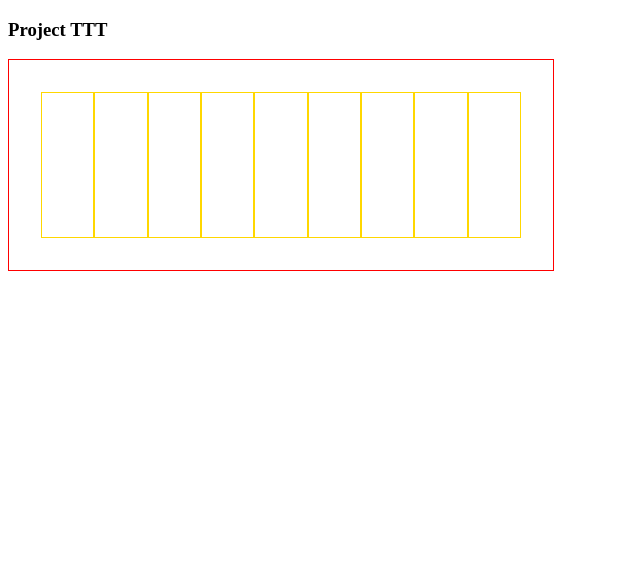
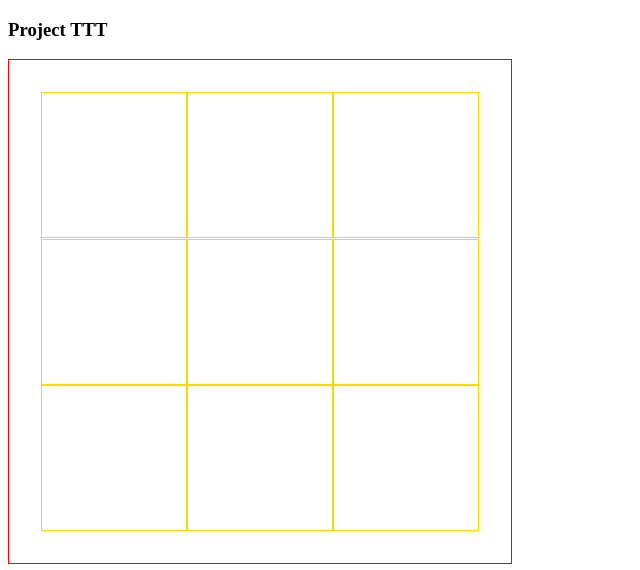
Before and after one commit to elasticevan/project-tic_tac, a plain HTML site: page index.html in a window 1280 px wide. Shown: the whole page, without its empty margins (0-640 px from the left). Drawn offline with Linux system fonts and the light colour scheme.

Commit message:
html update, all space elements under container

```diff
--- a/style.css
+++ b/style.css
@@ -2,14 +2,16 @@
 
 .container {
     display: flex;
-    max-width: 30em;
-    max-height: 30em;
+    width: 27.4em;
+    height: 27.4em;
     border: solid 1px red;
     padding: 2em;
+    flex-flow: wrap;
 }
 
 .space {
-    flex-flow: wrap;
+    margin-right: 0em;
+    margin-bottom: 0em;
     width: 9em;
     height: 9em;
     border: solid 1px gold;
```
Also changed, not shown: index.html (+0 -1 lines).
